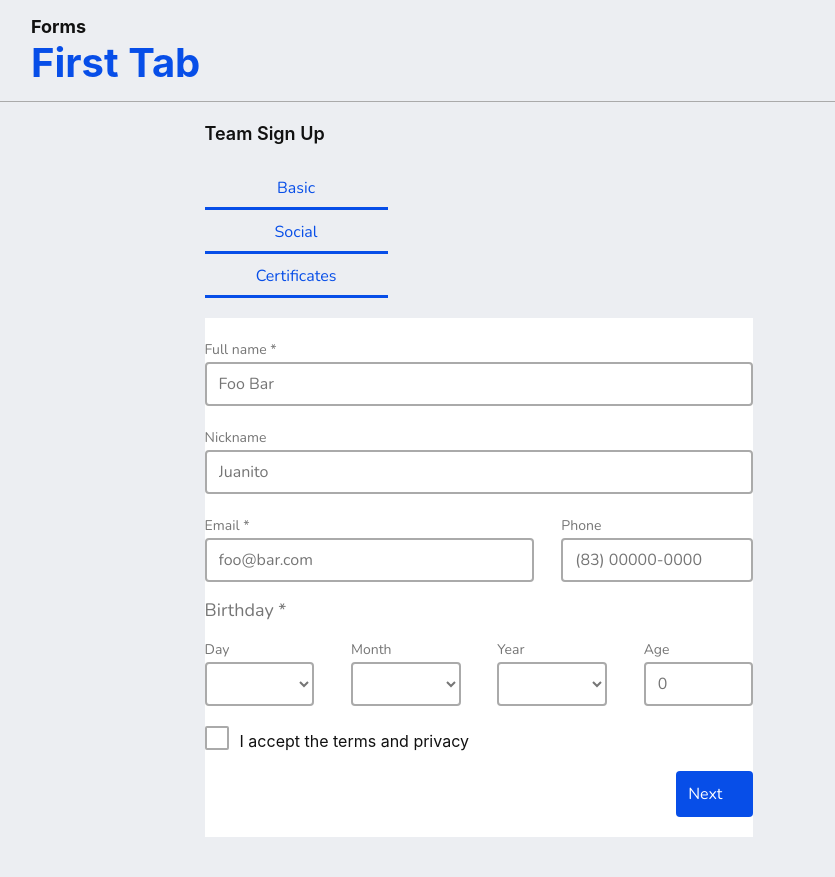
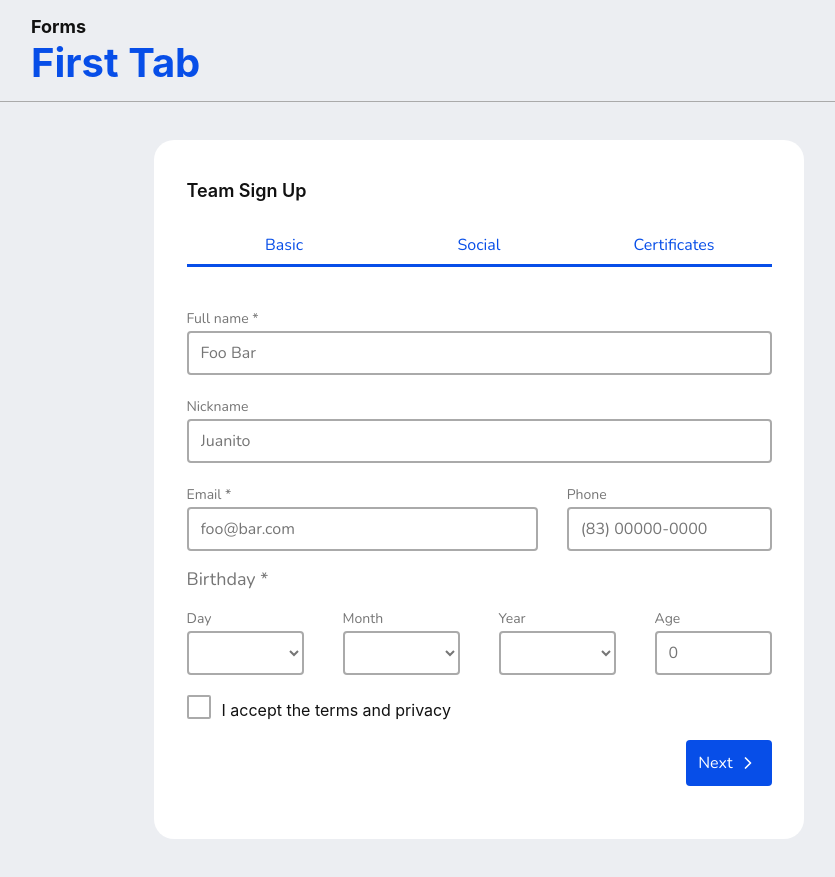
Before and after one commit to Albaax/react-form-project, a React (Create React App) app: page / in a window 1280 px wide. Shown: the whole page, without its empty margins (161-996 px from the left). Before the commit the page ends 837 px from the top, so only its background shows below. Built offline with nearby package versions, Linux system fonts and the light colour scheme; some icons are missing.

Commit message:
fix: delete some hyphens

```diff
--- a/src/Components/FormContainer/FormContainer.css
+++ b/src/Components/FormContainer/FormContainer.css
@@ -1,4 +1,4 @@
-.form container {
+.form-container {
   width: 650px;
   height: auto;
   background-color: #ffffff;
@@ -7,11 +7,11 @@
   margin: 3% 0;
   }
 
-.tabs container {
+.tabs-container {
   display: flex;
 }
 
-.tab container {
+.tab-container {
   margin: 6% 5% 5% 5%;
 }
 
@@ -37,13 +37,13 @@
   color: #074EE8;
 }
 
-textarea:focus, input:focus:not(.input heart), select:focus {
+textarea:focus, input:focus:not(.input-heart), select:focus {
   box-shadow: 0 0 0 0;
   border: 2px solid #aaaaaa;
   outline: 0;
 }
 
-.input heart:focus{
+.input-heart:focus{
   box-shadow: 0 0 0 0;
   outline: 0;
 }
--- a/src/Components/TabNavigation/index.js
+++ b/src/Components/TabNavigation/index.js
@@ -5,7 +5,7 @@ const TabNavigation = ({currentTab, activeTab, onClick}) => {
 
     return (
         <div onClick={onClick} className={`tabs ${currentTab} ${activeTab}`}>
-            <span class={`${currentTab}`}>{currentTab}</span>
+            <span clasName={`${currentTab}`}>{currentTab}</span>
         </div>
         );
 }
--- a/src/Components/Tabs/FirstTab/index.js
+++ b/src/Components/Tabs/FirstTab/index.js
@@ -3,8 +3,9 @@ import InputText from '../../InputText';
   import Selects from '../../Selects';
   import CheckBox from '../../CheckBox';
   import Buttons from '../../Buttons';
-import { ChevronRight } from 'react  feather';
+  import { ChevronRight } from 'react-feather';
   import '../../InputText/InputText.css';
+  import '../Tabs.css';
 
   const FirstTab = () => {
       const sendData = (event) => {
@@ -38,7 +39,7 @@ const FirstTab = () => {
                         </div>
                     </div>
                     <div>
-                    <p className="line-title title">Birthday *<span id="erroBirthday"></span></p>
+                        <p className="line-title title">Birthday *<span id="erro-Birthday"></span></p>
                     </div>
 
                     <div className="input-block flex-line">
```
Lines whose indentation alone changed are shown as unchanged.
